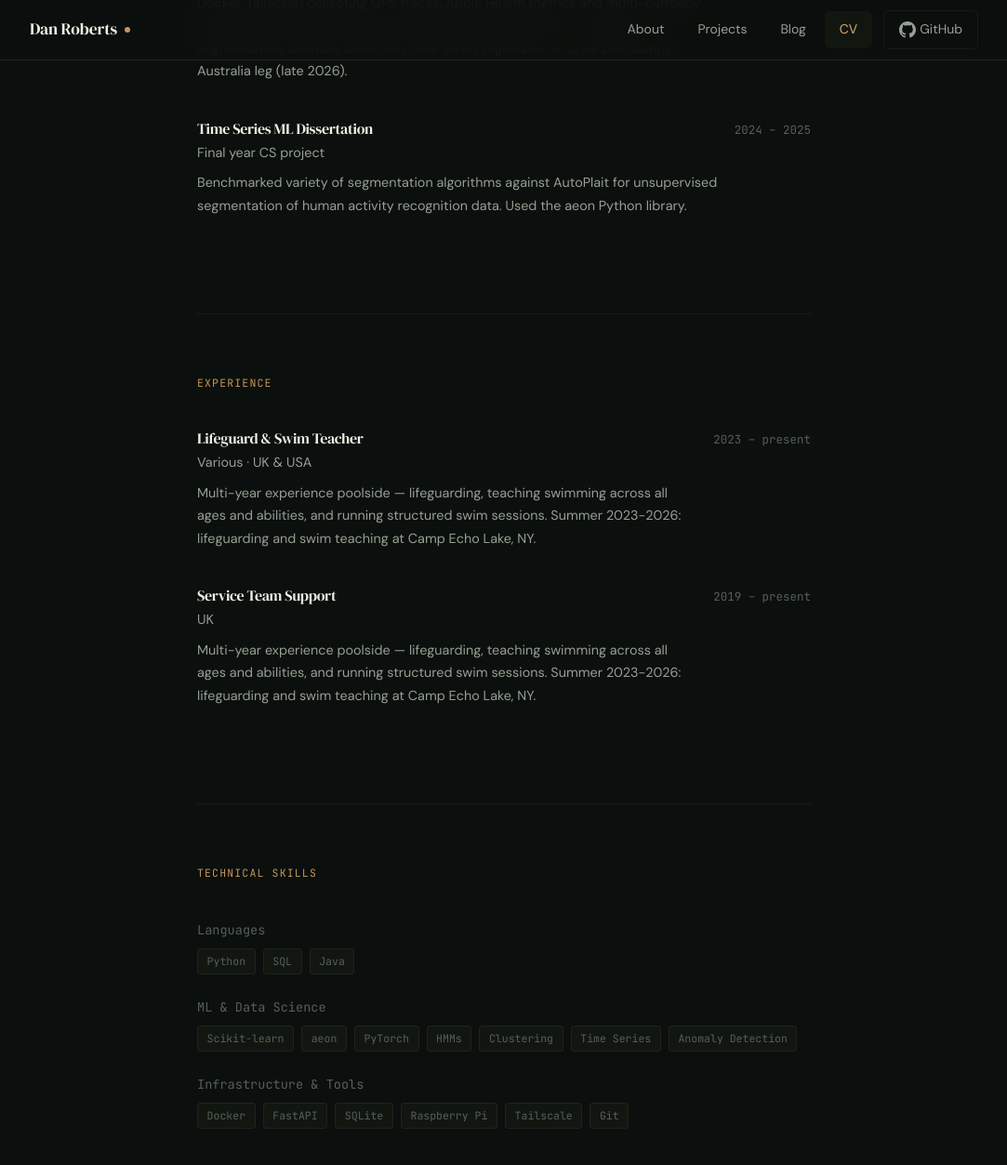
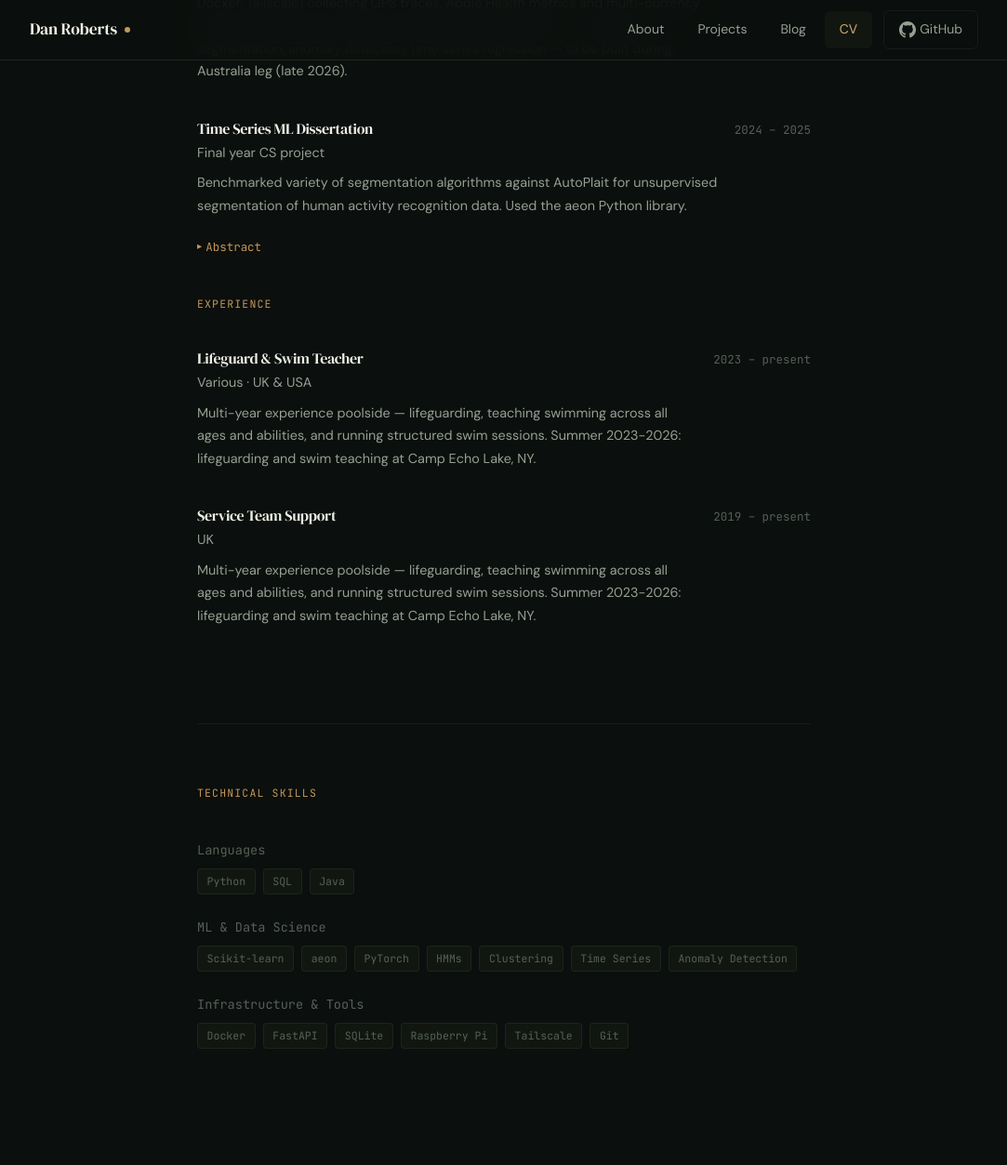
Before and after one commit to danielroberts20/danielroberts20.github.io, a Jekyll site: the page built from cv.md, in a window 1280 px wide and 1400 px high, scrolled down 860 px. Shown: the top 1253 px of the window at 93% size, without its empty margins (98-1181 px from the left). Built offline with Jekyll 4.4.1, drawn with Linux system fonts in a browser that asks for light colours.

Commit message:
Added dissertation download and abstract

```diff
--- a/assets/css/main.css
+++ b/assets/css/main.css
@@ -1346,3 +1346,75 @@
   .trip-stat--wide { grid-column: 1; }
   .trip-stat--location { grid-column: 1 / -1; }
 }
+
+/* =============================================================================
+   CV ABSTRACT (dissertation dropdown)
+   ============================================================================= */
+.cv-abstract {
+  margin-top: var(--space-md);
+  grid-column: 1 / -1;
+}
+
+.cv-abstract summary {
+  cursor: pointer;
+  color: var(--accent);
+  font-family: var(--font-mono);
+  font-size: 0.78rem;
+  list-style: none;
+  display: inline-flex;
+  align-items: center;
+  gap: var(--space-xs);
+  transition: color 0.2s var(--ease);
+  user-select: none;
+}
+
+.cv-abstract summary::-webkit-details-marker { display: none; }
+
+.cv-abstract summary::before {
+  content: '▸';
+  font-size: 0.65rem;
+  transition: transform 0.2s var(--ease);
+  display: inline-block;
+}
+
+.cv-abstract[open] summary::before {
+  transform: rotate(90deg);
+}
+
+.cv-abstract summary:hover { color: var(--accent-bright); }
+
+.cv-abstract__body {
+  margin-top: var(--space-md);
+  padding: var(--space-lg);
+  background: var(--bg-raised);
+  border: 1px solid var(--border);
+  border-radius: 8px;
+  border-left: 2px solid var(--accent);
+}
+
+.cv-abstract__body p {
+  font-size: 0.875rem;
+  color: var(--text-secondary);
+  line-height: 1.75;
+  margin-bottom: 0;
+}
+
+.cv-abstract__download {
+  display: inline-flex;
+  align-items: center;
+  gap: var(--space-sm);
+  margin-top: var(--space-md);
+  font-family: var(--font-mono);
+  font-size: 0.78rem;
+  color: var(--accent);
+  border: 1px solid var(--border-bright);
+  padding: 0.35rem 0.85rem;
+  border-radius: 6px;
+  transition: color 0.2s var(--ease), border-color 0.2s var(--ease), background 0.2s var(--ease);
+}
+
+.cv-abstract__download:hover {
+  color: var(--accent-bright);
+  border-color: var(--accent);
+  background: var(--accent-glow);
+}
--- a/cv.md
+++ b/cv.md
@@ -51,10 +51,18 @@
           Benchmarked variety of segmentation algorithms against AutoPlait for unsupervised segmentation of human activity recognition data.
           Used the aeon Python library.
         </p>
+        <details class="cv-abstract">
+          <summary>Abstract</summary>
+          <p>Time series segmentation is a crucial step in the wider problem of human activity recognition. There are many algorithms that perform semantic segmentation of time series data, several of which are included in the open-source Python library <i>aeon</i>. How do these algorithms perform for the task of human activity recognition? Is there a better algorithm not yet included in <i>aeon</i>? This report implements a segmentation algorithm for time series data not currently present in the library; AutoPlait. We evaluate it and existing <i>aeon</i> algorithms on five human activity datasets and show that it performs in line with other algorithms currently present in <i>aeon</i>, achieving similar precision, recall and, F-score, in addition to providing information on any repeating or unique patterns in the data. We conclude with a critical evaluation of AutoPlait and its implementation, suggestion for further work, and a retrospective review of the project.</p>
+          <a href="{{ '/assets/pdf/report.pdf' | relative_url }}"
+            class="cv-abstract__download"
+            download>
+            ↓ Download dissertation (PDF)
+          </a>
+        </details>
       </div>
       <span class="cv-entry__period">2024 – 2025</span>
     </div>
-  </div>
 
   <div class="cv-section">
     <p class="cv-section__title">Experience</p>
```
